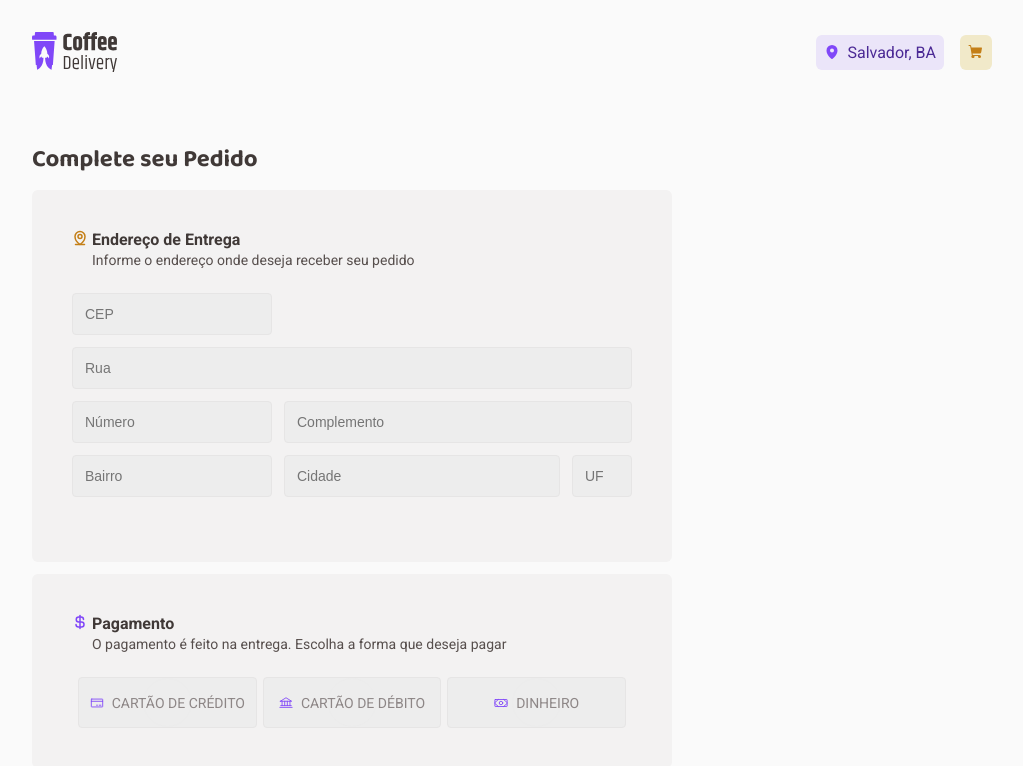
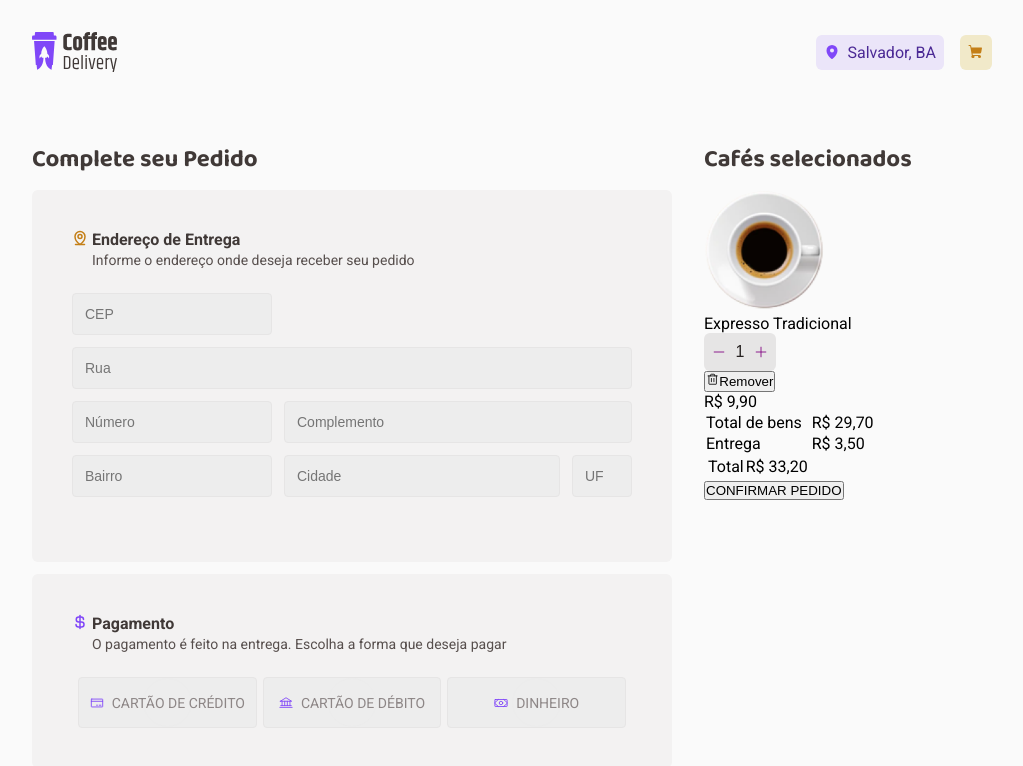
Before and after one commit to jairocket/project-02, a React (Vite) app: page /checkout in a window 1280 px wide. Shown: the top 766 px of the page, without its empty margins (128-1151 px from the left). Built offline with nearby package versions, Linux system fonts and the light colour scheme.

Commit message:
feat(app): Add Checkout form

```diff
--- /dev/null
+++ b/src/components/AdressForm/CheckoutForm/index.tsx
@@ -0,0 +1,55 @@
+import { Divide } from 'phosphor-react'
+import tradicional from '../../assets/coffee/expresso-tradicional.svg'
+import { SelelectedItem } from '../../SelectedItem'
+
+interface SelectedCoffee {
+  image: string
+  amount?: number
+  total: string
+  name: string
+}
+
+interface SelectedCoffeeList {
+  selected: SelectedCoffee[]
+}
+export function CheckoutForm({ selected }: SelectedCoffeeList) {
+  return (
+    <>
+      <div>
+        {selected.map((coffee) => {
+          return (
+            <>
+              <SelelectedItem
+                name={coffee.name}
+                amount={coffee.amount}
+                total={coffee.total}
+                image={coffee.image}
+              />
+            </>
+          )
+        })}
+      </div>
+      <div>
+        <table>
+          <tbody>
+            <tr>
+              <td>Total de bens</td>
+              <td>R$ 29,70</td>
+            </tr>
+            <tr>
+              <td>Entrega</td>
+              <td>R$ 3,50</td>
+            </tr>
+            <tfoot>
+              <tr>
+                <td>Total</td>
+                <td>R$ 33,20</td>
+              </tr>
+            </tfoot>
+          </tbody>
+        </table>
+        <button type="submit">CONFIRMAR PEDIDO</button>
+      </div>
+    </>
+  )
+}
--- a/src/components/AdressForm/styles.ts
+++ b/src/components/AdressForm/styles.ts
@@ -2,6 +2,7 @@ import styled from 'styled-components'
 
 export const Form = styled.form`
   gap: 0.75rem;
+  margin-bottom: 5rem;
 `
 export const FormDiv = styled.div`
   display: flex;
--- /dev/null
+++ b/src/components/CoffeeAmount/index.tsx
@@ -0,0 +1,16 @@
+import { Minus, Plus } from 'phosphor-react'
+import { InputButtonContainer } from './styles'
+
+interface CoffeeAmountInterface {
+  amount?: number
+}
+
+export function CoffeeAmount({ amount }: CoffeeAmountInterface) {
+  return (
+    <InputButtonContainer>
+      <Minus color="purple" />
+      <input type="number" disabled value={amount} />
+      <Plus color="purple" />
+    </InputButtonContainer>
+  )
+}
--- /dev/null
+++ b/src/components/CoffeeAmount/styles.ts
@@ -0,0 +1,34 @@
+import styled from 'styled-components'
+
+export const InputButtonContainer = styled.div`
+  display: flex;
+  flex-direction: row;
+  justify-content: space-around;
+  font-size: 1rem;
+  text-align: center;
+  color: ${(props) => props.theme['title']};
+  background-color: ${(props) => props.theme['button']};
+  align-items: center;
+  border-radius: 6px;
+  width: 72px;
+  height: 38px;
+  padding: 0.5rem;
+  gap: 0.25rem;
+
+  /* Chrome, Safari, Edge, Opera */
+  input::-webkit-outer-spin-button,
+  input::-webkit-inner-spin-button {
+    -webkit-appearance: none;
+    margin: 0;
+  }
+  /* Firefox */
+  input[type='number'] {
+    -moz-appearance: textfield;
+    width: 20px;
+    background: transparent;
+    border: none;
+    text-align: center;
+    font-size: 1rem;
+    color: ${(props) => props.theme['title']};
+  }
+`
--- a/src/components/CoffeeCard/index.tsx
+++ b/src/components/CoffeeCard/index.tsx
@@ -1,11 +1,11 @@
-import { Minus, Plus, ShoppingCart } from 'phosphor-react'
+import { ShoppingCart } from 'phosphor-react'
+import { CoffeeAmount } from '../CoffeeAmount'
 import {
   CoffeeCardContainer,
   CoffeeImageContainer,
   TagsContainer,
   InputContainer,
   FormContainer,
-  InputButtonContainer,
   CheckoutButtonContainer,
 } from './styles'
 
@@ -23,6 +23,7 @@ export function CoffeeCard({
   name,
   description,
   price,
+  amount,
 }: CoffeeCardProps) {
   return (
     <CoffeeCardContainer>
@@ -41,11 +42,7 @@ export function CoffeeCard({
           R$ <span>{`${price}`}</span>
         </p>
         <InputContainer>
-          <InputButtonContainer>
-            <Minus color="purple" />
-            <input type="number" disabled value={1} />
-            <Plus color="purple" />
-          </InputButtonContainer>
+          <CoffeeAmount amount={amount} />
           <CheckoutButtonContainer>
             <ShoppingCart color="white" weight="fill" />{' '}
           </CheckoutButtonContainer>
--- a/src/components/CoffeeCard/styles.ts
+++ b/src/components/CoffeeCard/styles.ts
@@ -77,38 +77,6 @@ export const InputContainer = styled.div`
   display: flex;
   gap: 0.5rem;
 `
-export const InputButtonContainer = styled.div`
-  display: flex;
-  flex-direction: row;
-  justify-content: space-around;
-  font-size: 1rem;
-  text-align: center;
-  color: ${(props) => props.theme['title']};
-  background-color: ${(props) => props.theme['button']};
-  align-items: center;
-  border-radius: 6px;
-  width: 72px;
-  height: 38px;
-  padding: 0.5rem;
-  gap: 0.25rem;
-
-  /* Chrome, Safari, Edge, Opera */
-  input::-webkit-outer-spin-button,
-  input::-webkit-inner-spin-button {
-    -webkit-appearance: none;
-    margin: 0;
-  }
-  /* Firefox */
-  input[type='number'] {
-    -moz-appearance: textfield;
-    width: 20px;
-    background: transparent;
-    border: none;
-    text-align: center;
-    font-size: 1rem;
-    color: ${(props) => props.theme['title']};
-  }
-`
 export const CheckoutButtonContainer = styled.button`
   display: flex;
   justify-content: center;
--- /dev/null
+++ b/src/components/SelectedItem/index.tsx
@@ -0,0 +1,30 @@
+import { Trash } from 'phosphor-react'
+import { CoffeeAmount } from '../CoffeeAmount'
+
+interface SelectedCoffee {
+  image: string
+  amount?: number
+  total: string
+  name: string
+}
+
+export function SelelectedItem({ image, amount, total, name }: SelectedCoffee) {
+  return (
+    <div>
+      <div>
+        <img src={image} />
+      </div>
+      <div>
+        {name}
+        <div>
+          <CoffeeAmount amount={amount} />
+          <button type="button">
+            <Trash />
+            Remover
+          </button>
+        </div>
+      </div>
+      R$ {total}
+    </div>
+  )
+}
--- /dev/null
+++ b/src/components/SelectedItem/styles.ts
@@ -0,0 +1 @@
+import styled from 'styled-components'
--- a/src/pages/Checkout/index.tsx
+++ b/src/pages/Checkout/index.tsx
@@ -1,10 +1,29 @@
 import { AddressForm } from '../../components/AdressForm'
+import { SelelectedItem } from '../../components/SelectedItem'
 import { Container } from './styles'
+import tradicional from '../../assets/coffee/expresso-tradicional.svg'
+import { CheckoutForm } from '../../components/AdressForm/CheckoutForm'
+
+const selectedCoffee = [
+  {
+    name: 'Expresso Tradicional',
+    amount: 1,
+    total: '9,90',
+    image: tradicional,
+  },
+]
+
 export function Checkout() {
   return (
     <Container>
-      <h2>Complete seu Pedido</h2>
-      <AddressForm />
+      <div>
+        <h2>Complete seu Pedido</h2>
+        <AddressForm />
+      </div>
+      <div>
+        <h2>Cafés selecionados</h2>
+        <CheckoutForm selected={selectedCoffee} />
+      </div>
     </Container>
   )
 }
--- a/src/pages/Checkout/styles.ts
+++ b/src/pages/Checkout/styles.ts
@@ -1,6 +1,9 @@
 import styled from 'styled-components'
 
 export const Container = styled.div`
+  display: flex;
+  gap: 2rem;
+
   h2 {
     font-family: 'Baloo 2';
     color: ${(props) => props.theme['subtitle']};
```
